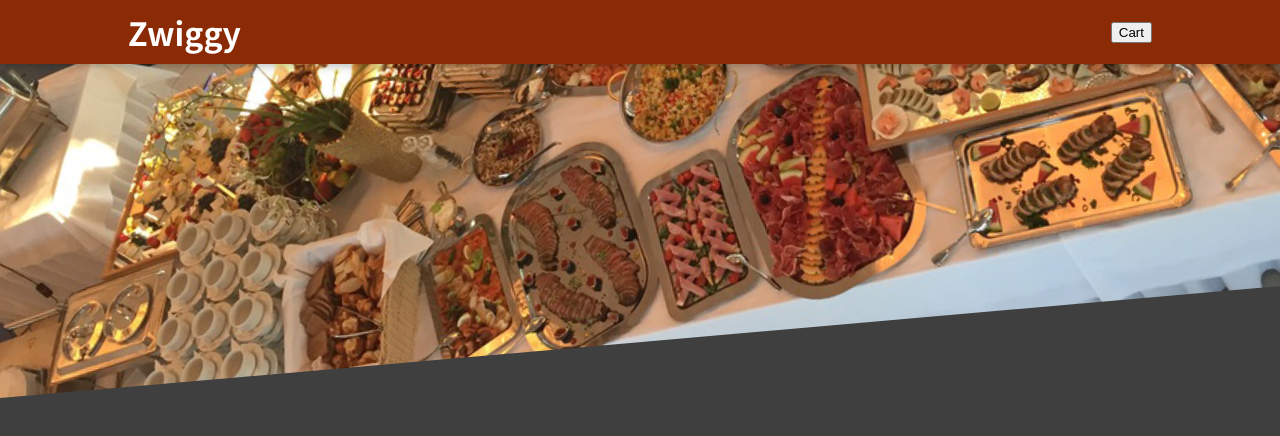
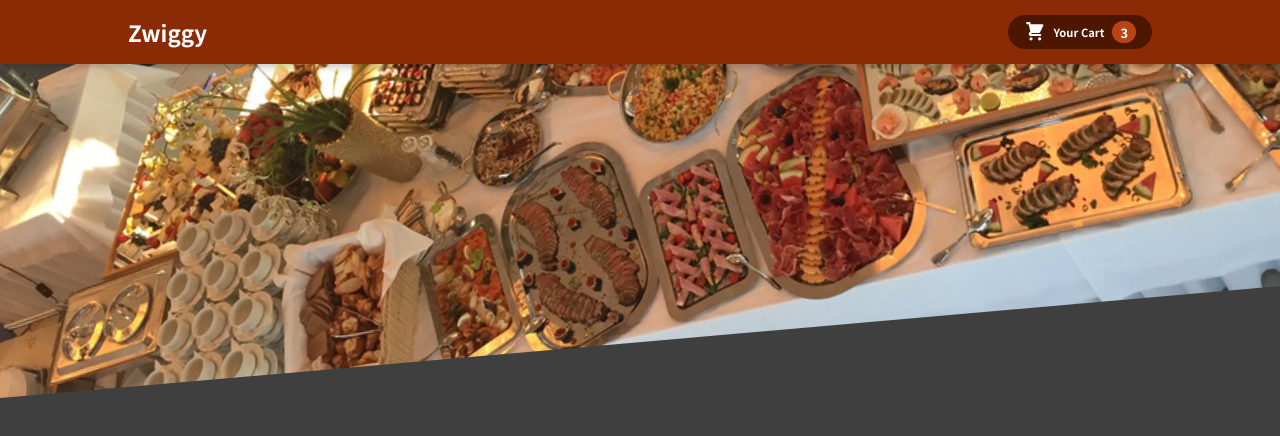
Before and after one commit to karansethia/FoodOrderReactJS, a React (Vite) app: page / in a window 1280 px wide. Shown: the top 436 px of the page. Built offline with nearby package versions, Linux system fonts and the light colour scheme.

Commit message:
Changes: CSS Modules

```diff
--- a/src/components/Layout/CartBtn.jsx
+++ b/src/components/Layout/CartBtn.jsx
@@ -1,9 +1,18 @@
 import React from 'react'
 import classes from './CartBtn.module.css'
+import CartIcon from './CartIcon'
 
 const CartBtn = props => {
   return (
-    <div>CartBtn</div>
+    <button className={classes.button}>
+      <span className={classes.icon}>
+        <CartIcon />
+      </span>
+      <span className={classes.text}>Your Cart</span>
+      <span className={classes.badge}>
+        3
+      </span>
+    </button>
   )
 }
 
--- a/src/components/Layout/CartBtn.module.css
+++ b/src/components/Layout/CartBtn.module.css
@@ -4,7 +4,7 @@
   border: none;
   background-color: #4d1601;
   color: white;
-  padding: 0.75rem 3rem;
+  padding: 0.35rem 1rem;
   display: flex;
   justify-content: space-around;
   align-items: center;
@@ -17,6 +17,10 @@
   background-color: #2c0d00;
 }
 
+.text {
+  font-size: 0.7rem;
+}
+
 .icon {
   width: 1.35rem;
   height: 1.35rem;
@@ -25,10 +29,11 @@
 
 .badge {
   background-color: #b94517;
-  padding: 0.25rem 1rem;
+  padding: 0.10rem 0.5rem;
   border-radius: 25px;
-  margin-left: 1rem;
+  margin-left: 0.5rem;
   font-weight: bold;
+  font-size: 0.8rem;
 }
 
 .button:hover .badge,
@@ -61,3 +66,5 @@
     transform: scale(1);
   }
 }
+
+span {}
--- /dev/null
+++ b/src/components/Layout/CartIcon.jsx
@@ -0,0 +1,13 @@
+const CartIcon = () => {
+  return (
+    <svg
+      xmlns='http://www.w3.org/2000/svg'
+      viewBox='0 0 20 20'
+      fill='currentColor'
+    >
+      <path d='M3 1a1 1 0 000 2h1.22l.305 1.222a.997.997 0 00.01.042l1.358 5.43-.893.892C3.74 11.846 4.632 14 6.414 14H15a1 1 0 000-2H6.414l1-1H14a1 1 0 00.894-.553l3-6A1 1 0 0017 3H6.28l-.31-1.243A1 1 0 005 1H3zM16 16.5a1.5 1.5 0 11-3 0 1.5 1.5 0 013 0zM6.5 18a1.5 1.5 0 100-3 1.5 1.5 0 000 3z' />
+    </svg>
+  );
+};
+
+export default CartIcon;
--- a/src/components/Layout/Header.jsx
+++ b/src/components/Layout/Header.jsx
@@ -1,13 +1,14 @@
 import React from "react";
 import meals from "../../assets/meals.jpg";
 import classes from "./Header.module.css";
+import CartBtn from "./CartBtn";
 
 const Header = () => {
   return (
     <React.Fragment>
       <header className={classes.header}>
         <h1>Zwiggy</h1>
-        <button>Cart</button>
+        <CartBtn />
       </header>
       <div className={classes.mainImage}>
         <img src={meals} alt="mealsImage" />
--- a/src/components/Layout/Header.module.css
+++ b/src/components/Layout/Header.module.css
@@ -12,6 +12,7 @@
   padding: 0 10%;
   box-shadow: 0 2px 8px rgba(0, 0, 0, 0.25);
   z-index: 10;
+  font-size: 0.7rem;
 }
 
 .mainImage {
```
